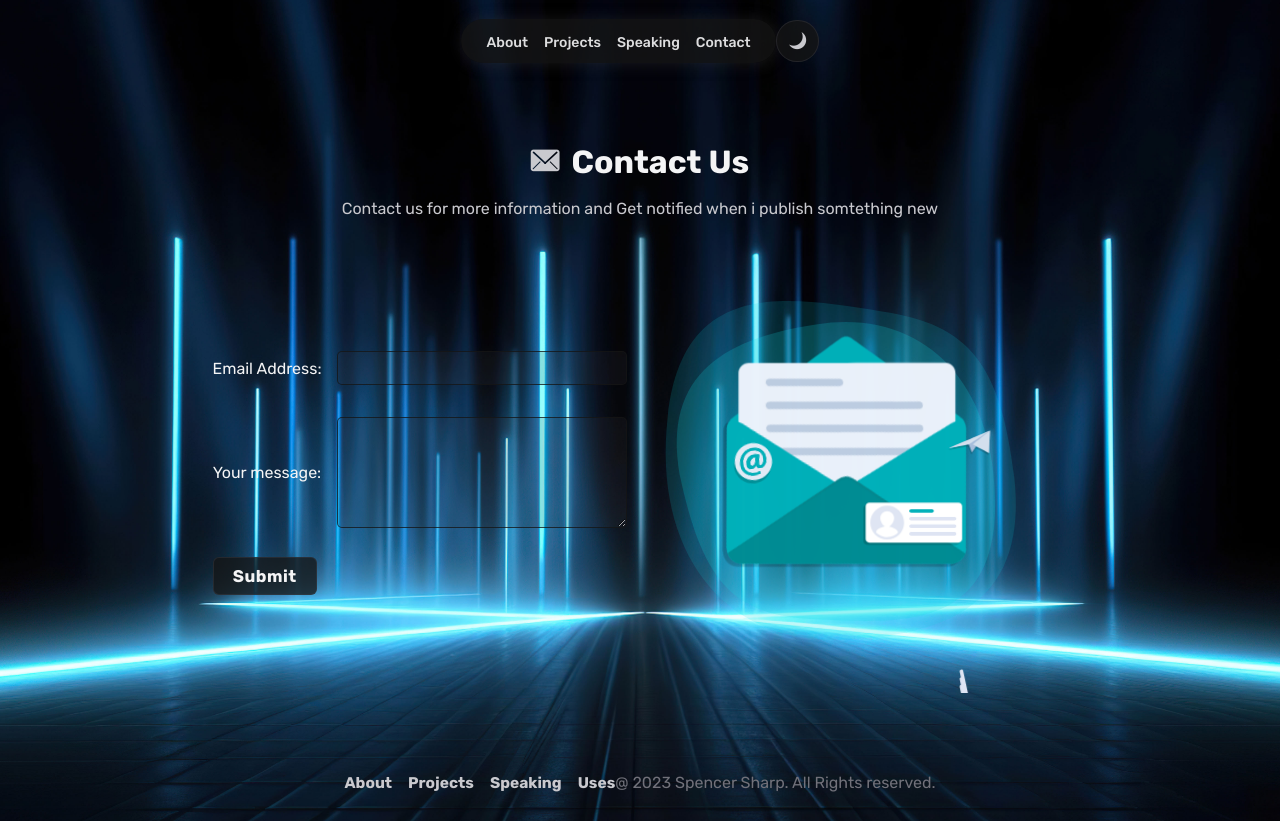
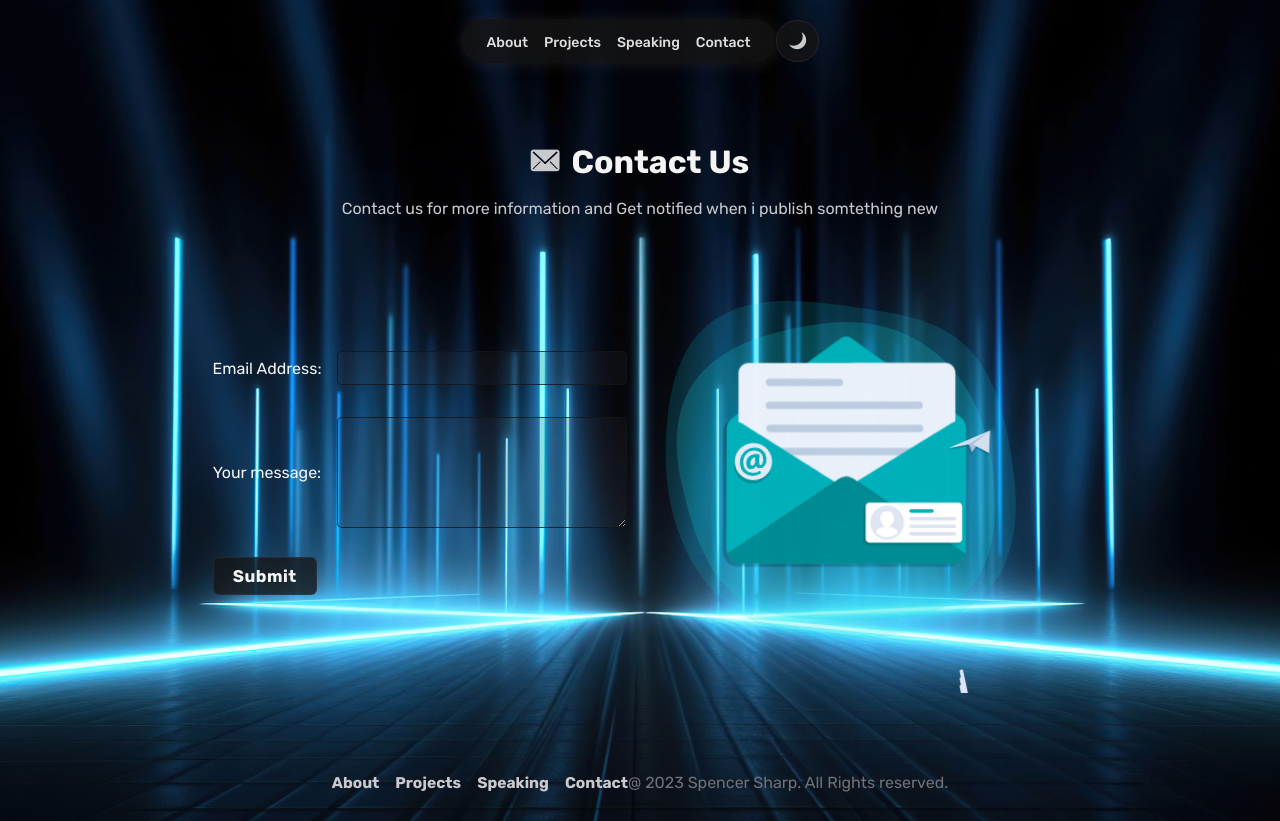
Before and after one commit to Omar-Yousef-Shaheen/Portfolio, a React (Vite) app: page /Portfolio/contact-us in a window 1280 px wide. Built offline with nearby package versions, Linux system fonts and the light colour scheme.

Commit message:
update Link

```diff
--- a/src/Components/Footer/Footer.jsx
+++ b/src/Components/Footer/Footer.jsx
@@ -6,10 +6,10 @@ export default function Footer() {
 
    <div className='footer flex'>
    <ul className='flex'>
-      <li><Link to="">About</Link></li>
-      <li><Link to="">Projects</Link></li>
+      <li><Link to="/">About</Link></li>
+      <li><Link to="projects">Projects</Link></li>
       <li><Link to="">Speaking</Link></li>
-      <li><Link to="">Uses</Link></li>
+      <li><Link to="contact-us">Contact</Link></li>
     </ul>
     <p> @ 2023 Spencer Sharp. All Rights reserved.</p>
    </div>
--- a/src/Components/Header/Header.jsx
+++ b/src/Components/Header/Header.jsx
@@ -66,17 +66,17 @@ export default function Header() {
               />
             </li>
             <li>
-              <Link to="">About</Link>
+              <Link to="/">About</Link>
             </li>
 
             <li>
-              <Link to="#projects">Projects</Link>
+              <Link to="projects">Projects</Link>
             </li>
             <li>
               <Link to="">Speaking</Link>
             </li>
             <li>
-              <Link to="">Contact</Link>
+              <Link to="contact-us">Contact</Link>
             </li>
           </ul>
         </div>
```
